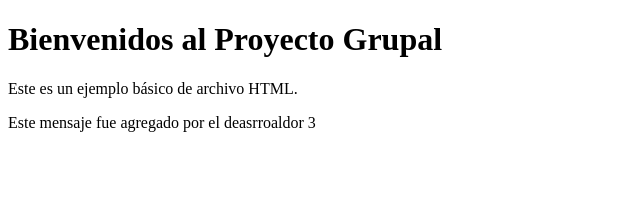
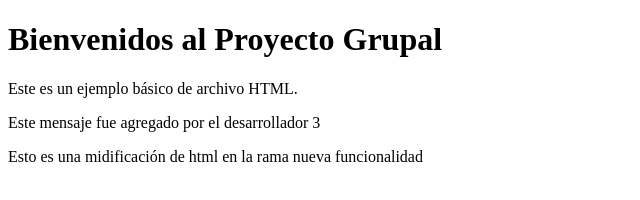
Before and after one commit to Ricardo-Sinani-Rojas/estudio01, a plain HTML site: page index.html in a window 1280 px wide. Shown: the whole page, without its empty margins (0-640 px from the left). Drawn offline with Linux system fonts and the light colour scheme.

Commit message:
Modificar código html con la nueva rama nueva-funcionalidad

```diff
--- a/index.html
+++ b/index.html
@@ -8,6 +8,8 @@
 <body>
     <h1>Bienvenidos al Proyecto Grupal</h1>
     <p>Este es un ejemplo básico de archivo HTML.</p>
-    <p>Este mensaje fue agregado por el deasrroaldor 3</p>
+    <p>Este mensaje fue agregado por el desarrollador 3</p>
+
+    <p>Esto es una midificación de html en la rama nueva funcionalidad</p>
 </body>
 </html>
```
